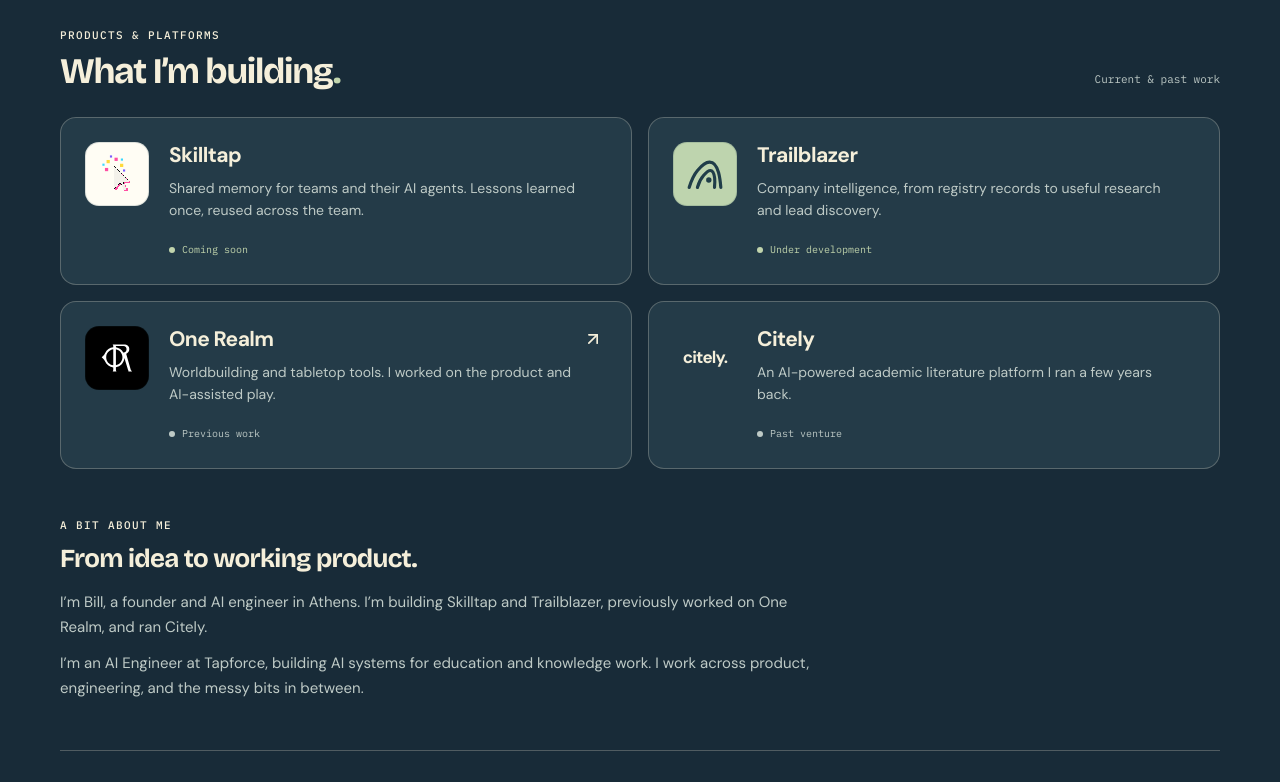
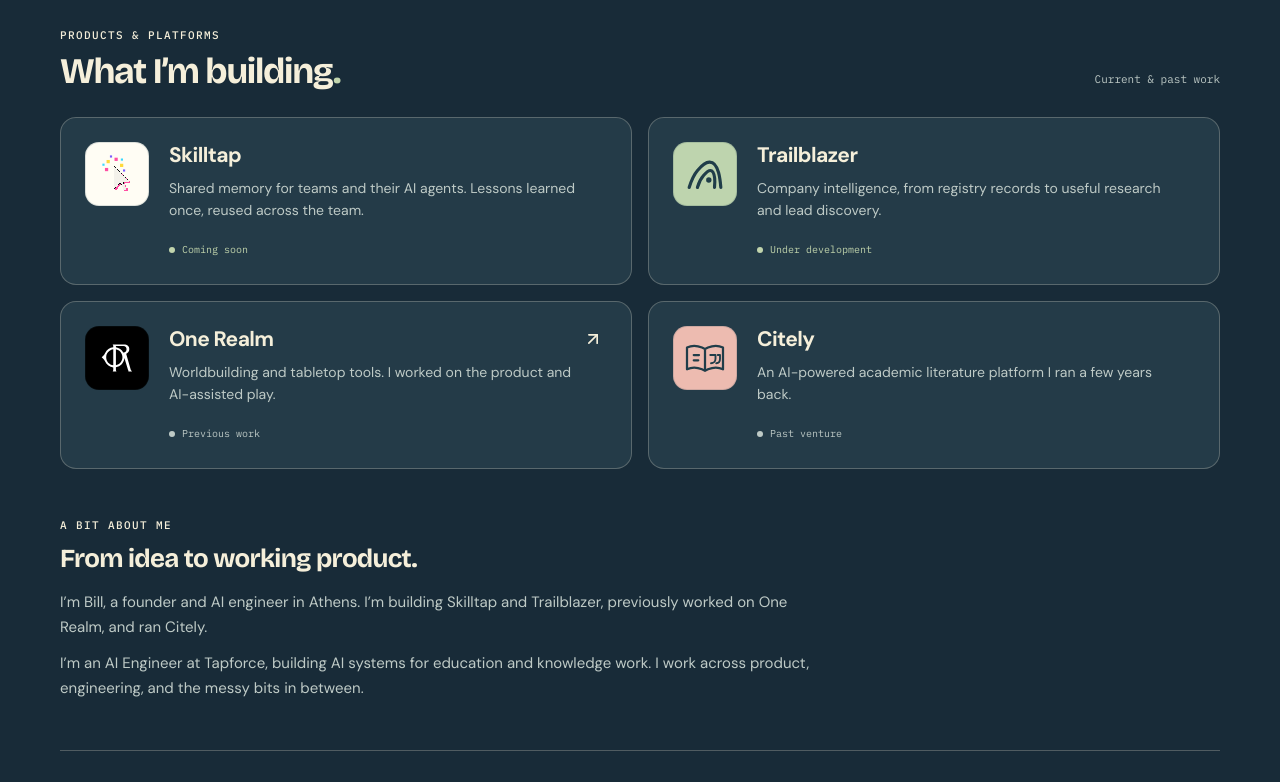
Before and after one commit to vaavg13/vaavg13.github.io, a React (Vite) app: page / in a window 1280 px wide. Shown: the part 899-1681 px from the top of the page. Built offline with nearby package versions, Linux system fonts and the light colour scheme.

Commit message:
Add a temporary Citely product mark

```diff
--- a/src/constants.ts
+++ b/src/constants.ts
@@ -106,6 +106,7 @@ export const PROJECTS: Project[] = [
     category: "Research tools",
     status: "Past venture",
     illustration: "library",
+    logo: "/logos/citely.svg",
     description:
       "An AI-powered academic literature platform I ran a few years back.",
     tags: ["Literature discovery", "Knowledge graphs", "AI"],
--- a/src/styles.css
+++ b/src/styles.css
@@ -1439,11 +1439,7 @@ svg {
   flex-shrink: 0;
 }
 .product-logo--citely {
-  background: transparent;
-  border: 0;
-  font: 700 17px/1 var(--font-sans);
-  letter-spacing: -0.8px;
-  color: var(--ink);
+  background: #edbbb0;
 }
 .product-details {
   flex: 1;
```
Also changed, not shown: public/logos/citely.svg (added).
